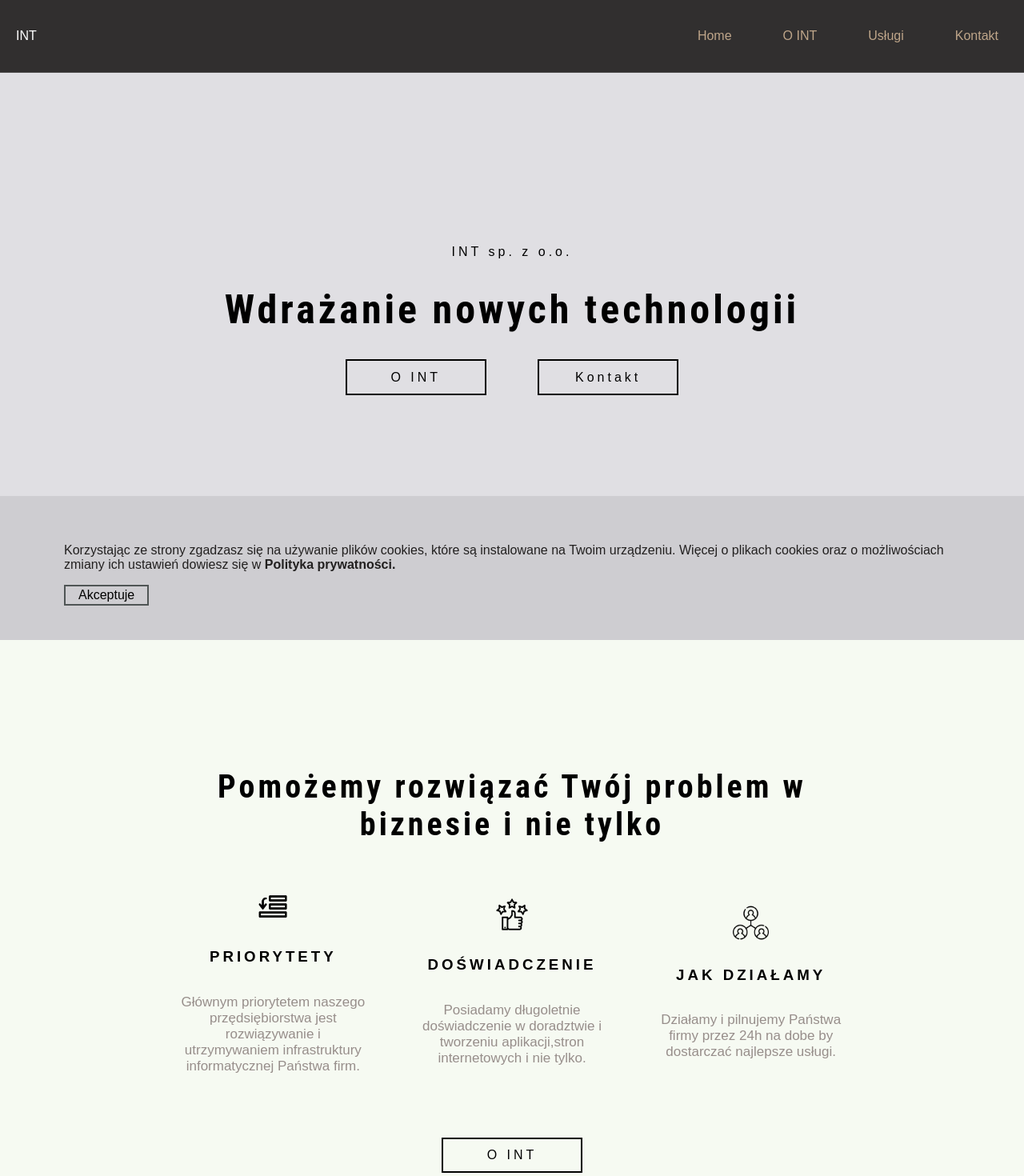
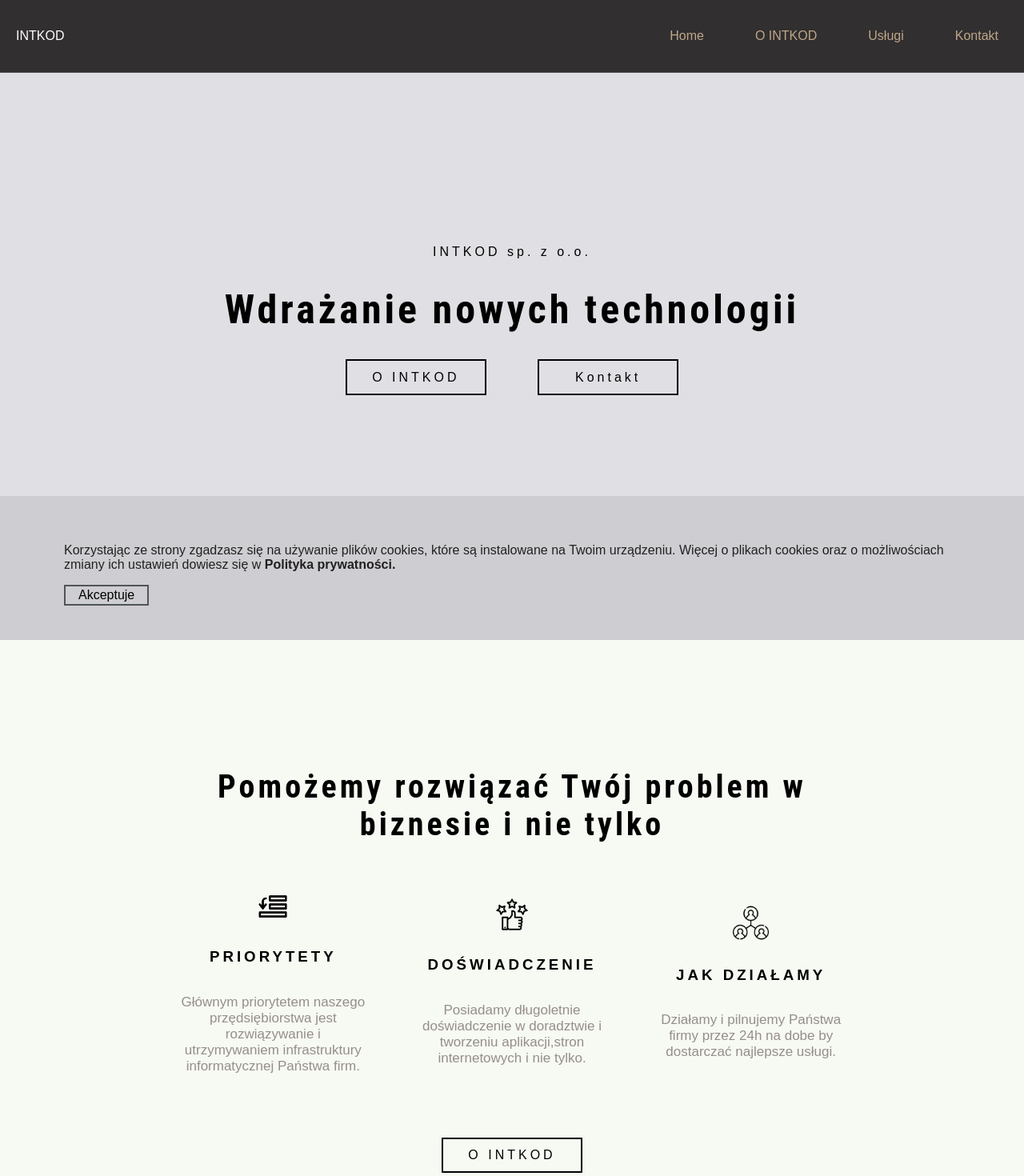
Before and after one commit to infinite223/It, a React (Create React App) app: page / in a window 1280 px wide. Shown: the top 1470 px of the page at 80% size. Built offline with nearby package versions, Linux system fonts and the light colour scheme.

Commit message:
change name web

```diff
--- a/src/Components/Windos/WindowReg.tsx
+++ b/src/Components/Windos/WindowReg.tsx
@@ -8,15 +8,15 @@ export const WindowReg = ({setToggleWindowReg}) => {
       animate={{opacity:1}}
     >
         <div className='button-exit' onClick={()=>setToggleWindowReg(false)}>Exit</div>
-        <h1>Regulamin serwisu internetowego www.INT.pl</h1>
+        <h1>Regulamin serwisu internetowego www.INTKOD.pl</h1>
         <div className='window__content'>
             Strona Główna / Regulamin
-            Przed rozpoczęciem korzystania z serwisu internetowego www.INT.com Usługobiorcy są zobowiązani zapoznać się z treścią Regulaminu.
+            Przed rozpoczęciem korzystania z serwisu internetowego www.INTKOD.com Usługobiorcy są zobowiązani zapoznać się z treścią Regulaminu.
             <br /><br/>§1. POSTANOWIENIA OGÓLNE
           <ol>
 
             <li>
-              Serwis internetowy działający pod adresem www.wynajmijhakera.pl prowadzony jest przez INT SPÓŁKĘ
+              Serwis internetowy działający pod adresem www.wynajmijhakera.pl prowadzony jest przez INTKOD SPÓŁKĘ
               Z OGRANICZONĄ ODPOWIEDZIALNOŚCIĄ wpisaną do Rejestru Przedsiębiorców prowadzonego przez Sąd Rejonowy
                Katowice-Wschód w Katowicach, VIII Wydział Gospodarczy Krajowego Rejestru Sądowego pod numerem KRS:
                0000871398, NIP: 6342984273, REGON: 387616994, adres miejsca wykonywania działalności oraz adres do doręczeń:
@@ -31,7 +31,7 @@ export const WindowReg = ({setToggleWindowReg}) => {
               rozwiązywania umów o świadczenie usług drogą elektroniczną, a także tryb postępowania reklamacyjnego.
             </li>
             <li>
-              Każdy Usługobiorca z chwilą podjęcia czynności zmierzających do korzystania z Usług Elektronicznych Serwisu www.INT.com,
+              Każdy Usługobiorca z chwilą podjęcia czynności zmierzających do korzystania z Usług Elektronicznych Serwisu www.INTKOD.com,
               zobowiązany jest do przestrzegania postanowień niniejszego Regulaminu.
             </li>
             <li>
@@ -65,9 +65,9 @@ export const WindowReg = ({setToggleWindowReg}) => {
             </li>
             <li>
               Wszystkie nazwy handlowe, nazwy produktów, firm i ich logo użyte na stronie internetowej
-              Serwisu pod adresem www.INT.coml należą do ich właścicieli i są używane wyłącznie w celach
+              Serwisu pod adresem www.INTKOD.com należą do ich właścicieli i są używane wyłącznie w celach
               identyfikacyjnych. Mogą być one zastrzeżonymi znakami towarowymi. Wszystkie materiały, opisy i
-              zdjęcia prezentowane na stronie internetowej Serwisu pod adresem www.INT.com użyte są w celach informacyjnych.
+              zdjęcia prezentowane na stronie internetowej Serwisu pod adresem www.INTKOD.com użyte są w celach informacyjnych.
             </li>
             <li>
               W sprawach nieuregulowanych w niniejszym Regulaminie mają zastosowanie
@@ -86,10 +86,10 @@ export const WindowReg = ({setToggleWindowReg}) => {
               REGULAMIN - niniejszy regulamin Serwisu.
             </li>
             <li>
-              SERWIS - serwis internetowy Usługodawcy działający pod adresem www.INT.com
+              SERWIS - serwis internetowy Usługodawcy działający pod adresem www.INTKOD.com
             </li>
             <li>
-              USŁUGODAWCA – INT SPÓŁKA Z OGRANICZONĄ ODPOWIEDZIALNOŚCIĄ wpisana do Rejestru Przedsiębiorców
+              USŁUGODAWCA – INTKOD SPÓŁKA Z OGRANICZONĄ ODPOWIEDZIALNOŚCIĄ wpisana do Rejestru Przedsiębiorców
               prowadzonego przez Sąd Rejonowy Katowice-Wschód w Katowicach, VIII Wydział Gospodarczy Krajowego Rejestru
               Sądowego pod numerem KRS: 0000871398, NIP: 6342984273, REGON: 387616994,
               adres miejsca wykonywania działalności oraz adres do doręczeń: ul. Wincentego Janasa 4, 40-855 Katowice.
@@ -241,11 +241,11 @@ export const WindowReg = ({setToggleWindowReg}) => {
             <li>
               Wszystkie treści zamieszczone na stronie internetowej pod adresem www.wynajmijhakera.pl korzystają z
               ochrony prawnoautorskiej i (z wyjątkiem treści zamieszczanych przez Usługobiorców oraz elementów wykorzystywanych
-              na zasadach licencji, przeniesienia praw autorskich lub dozwolonego użytku) są własnością INT SPÓŁKI Z OGRANICZONĄ
+              na zasadach licencji, przeniesienia praw autorskich lub dozwolonego użytku) są własnością INTKOD SPÓŁKI Z OGRANICZONĄ
               ODPOWIEDZIALNOŚCIĄ wpisanej do Rejestru Przedsiębiorców prowadzonego przez Sąd Rejonowy Katowice-Wschód w Katowicach,
               VIII Wydział Gospodarczy Krajowego Rejestru Sądowego pod numerem KRS: 0000871398, NIP: 6342984273, REGON: 387616994.
               Usługobiorca ponosi pełną odpowiedzialność za szkodę wyrządzoną Usługodawcy,
-              będącą następstwem użycia jakiejkolwiek zawartości strony www.INT.com, bez zgody Usługodawcy.
+              będącą następstwem użycia jakiejkolwiek zawartości strony www.INTKOD.com, bez zgody Usługodawcy.
             </li>
             <li>
               Jakiekolwiek wykorzystanie przez kogokolwiek, bez wyraźnej pisemnej zgody Usługodawcy, któregokolwiek z elementów
--- a/src/Page/Main/About/About.scss
+++ b/src/Page/Main/About/About.scss
@@ -14,6 +14,11 @@
         h1{
             letter-spacing: 3px;
             font-size: 40px;
+
+            @media screen and (max-width:650px){
+                font-size: 30px;
+                margin: 30px;
+            }
             color:black;
 
             margin: 40px;
@@ -22,6 +27,7 @@
         width: 450px;
         padding: 1.5rem 2.5rem;
         margin: 100px 0px;
+        padding-bottom: 3rem;
 
         text-align:center;
         line-height: 27px;
--- a/src/Page/Main/About/About.tsx
+++ b/src/Page/Main/About/About.tsx
@@ -12,8 +12,8 @@ export const About = () => {
           transition={{duration:1.7}}
           whileInView={{opacity:1}}
       >
-        <h1>O INT</h1>
-          INT to szybko rozwijająca się firma dostarczająca technologię. Pomagamy małym,
+        <h1>O INTKOD</h1>
+         INTKOD to szybko rozwijająca się firma dostarczająca technologię. Pomagamy małym,
           średnim i dużym firmom wprowadzić swoje produkty na rynek, a także oferujemy szeroki zakres
           usług wsparcia technicznego i biznesowego. Certyfikujemy, szkolimy, instruujemy i wspieramy naszych klientów,
           pomagamy w konfiguracji, instalacji i finansowaniu ich zakupów. Pomagamy rosnąć naszym klientom dzięki
--- a/src/Page/Main/Flexible/Flexible.tsx
+++ b/src/Page/Main/Flexible/Flexible.tsx
@@ -12,7 +12,7 @@ export const Flexible = () => {
         <div className='Flexible__content'>
             <h1>Wyprzedzamy konkurencje o dwa kroki</h1>
             <div className='text'>
-                INT sp. z o.o. umożliwia wszystkim partnerom dostarczanie kompleksowych rozwiązań IT na całym świecie, skupiając się na doractwie, wsparciu i rozwiązywaniu problemów infromatycznych,cyberbezpieczeńswie, wdrożeniach, szkoleniach, analizie bazy danych,  i technologiach nowej generacji.
+            INTKOD sp. z o.o. umożliwia wszystkim partnerom dostarczanie kompleksowych rozwiązań IT na całym świecie, skupiając się na doractwie, wsparciu i rozwiązywaniu problemów infromatycznych,cyberbezpieczeńswie, wdrożeniach, szkoleniach, analizie bazy danych,  i technologiach nowej generacji.
             </div>
 
             <div className='Flexible__content__main'>
--- a/src/Page/Main/Footer/Footer.tsx
+++ b/src/Page/Main/Footer/Footer.tsx
@@ -124,7 +124,7 @@ export const Footer = ({ setToggleWindowPp, setToggleWindowInfo }) => {
 
       <p>
         <br/><br/><br/><br/>
-        <text style={{opacity:".4"}}>Copyright © 2022 INT All rights reserved.</text>
+        <text style={{opacity:".4"}}>Copyright © 2022 INTKOD All rights reserved.</text>
       </p>
     </motion.section>
   )
--- a/src/Page/Main/Header/Header.tsx
+++ b/src/Page/Main/Header/Header.tsx
@@ -12,10 +12,10 @@ export const Header = () => {
     >
       <div className='Header__content flex'>
         <div className='Header__content-main flex'>
-        <text>INT sp. z o.o.</text>
+        <text>INTKOD sp. z o.o.</text>
         <h1>Wdrażanie nowych technologii</h1>
         <div className='Header__content-buttons flex'>
-          <a href="#About"><div className='button'>O INT</div></a>
+          <a href="#About"><div className='button'>O INTKOD</div></a>
           <text></text>
           <a href="#Footer"><div className='button'>Kontakt</div></a>
         </div>
--- a/src/Page/Main/Helps/Helps.scss
+++ b/src/Page/Main/Helps/Helps.scss
@@ -7,6 +7,7 @@
     background-color: rgb(246, 250, 242);
 
     letter-spacing: 4px;
+    padding-bottom: 30px;
     h1{
         font-size: 40px;
         width: 800px;
--- a/src/Page/Main/Helps/Helps.tsx
+++ b/src/Page/Main/Helps/Helps.tsx
@@ -41,7 +41,7 @@ export const Helps = () => {
                 </p>
             </div>
         </div>
-        <a href="#About"><div className='button'>O INT</div></a>
+        <a href="#About"><div className='button'>O INTKOD</div></a>
     </motion.div>
   )
 }
--- a/src/Page/Main/Navbar/Navbar.tsx
+++ b/src/Page/Main/Navbar/Navbar.tsx
@@ -33,10 +33,10 @@ export const Navbar = () => {
       animate={{y:0}}
       transition={{type:'tween'}}
     >
-      <a href="#Header"><div className='Navbar-logo'>INT</div></a>
+      <a href="#Header"><div className='Navbar-logo'>INTKOD</div></a>
       <div className='Navbar__menu'>
         <a href="#Header"><div className='Navbar__menu-link'>Home</div></a>
-        <a href="#About"><div className='Navbar__menu-link'>O INT</div></a>
+        <a href="#About"><div className='Navbar__menu-link'>O INTKOD</div></a>
         <a href="#Services"><div className='Navbar__menu-link'>Usługi</div></a>
         <a href="#Footer"><div className='Navbar__menu-link'>Kontakt</div></a>
         {/*<a href="#Karier"><div className='Navbar__menu-link'>Informacje</div></a>*/}
@@ -51,7 +51,7 @@ export const Navbar = () => {
         >
           <IoCloseOutline fontSize={27} className='close' onClick={()=>setToggleMenu(false)}/>
           <a href="#Header"><div className='Navbar__menu-link-small' >Home</div></a>
-          <a href="#About"><div className='Navbar__menu-link-small'>O INT</div></a>
+          <a href="#About"><div className='Navbar__menu-link-small'>O INTKOD</div></a>
           <a href="#Services"><div className='Navbar__menu-link-small'>Usługi</div></a>
           <a href="#Footer"><div className='Navbar__menu-link-small'>Kontakt</div></a>
           <a href="#Karier"><div className='Navbar__menu-link-small'>Informacje</div></a>
```
